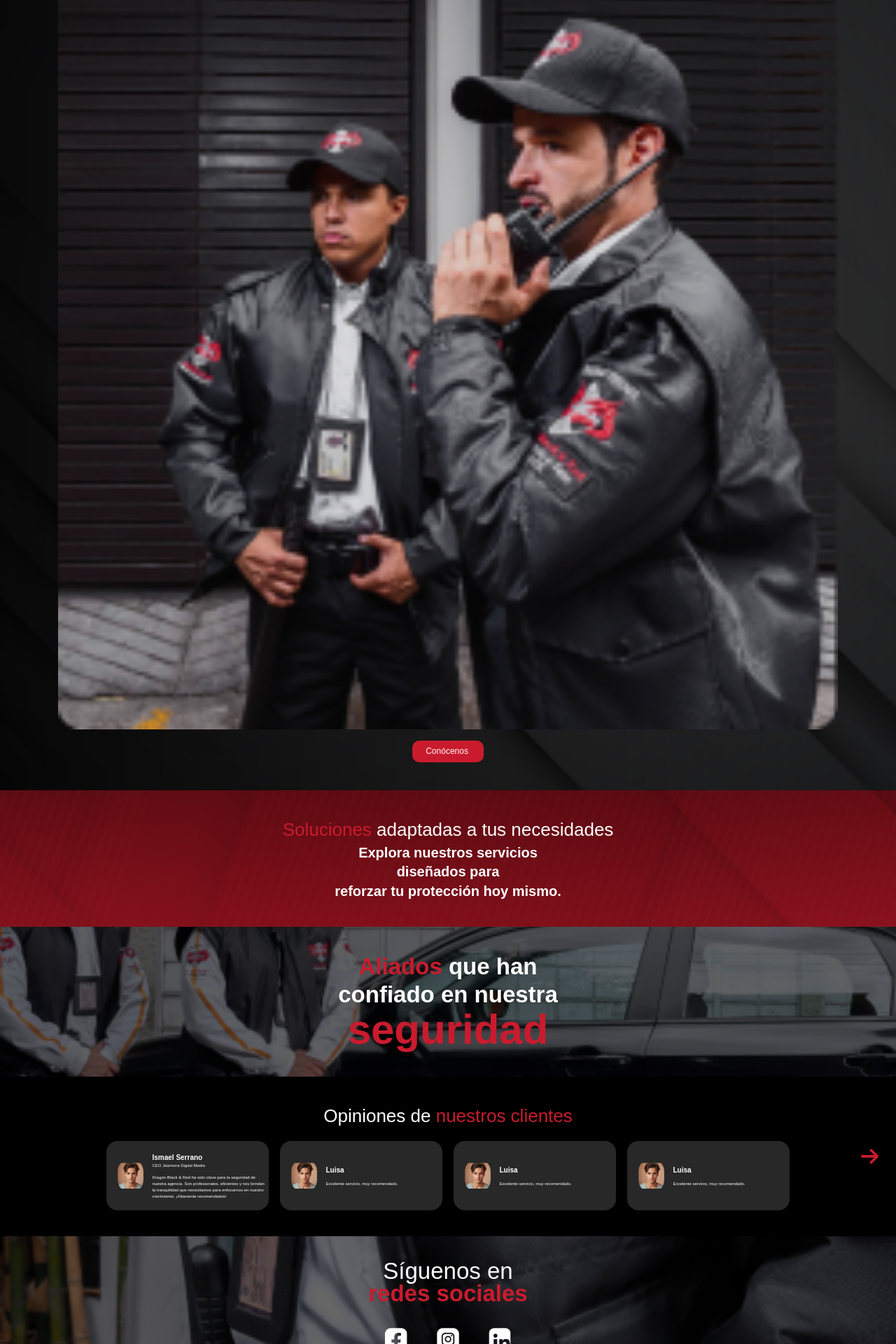
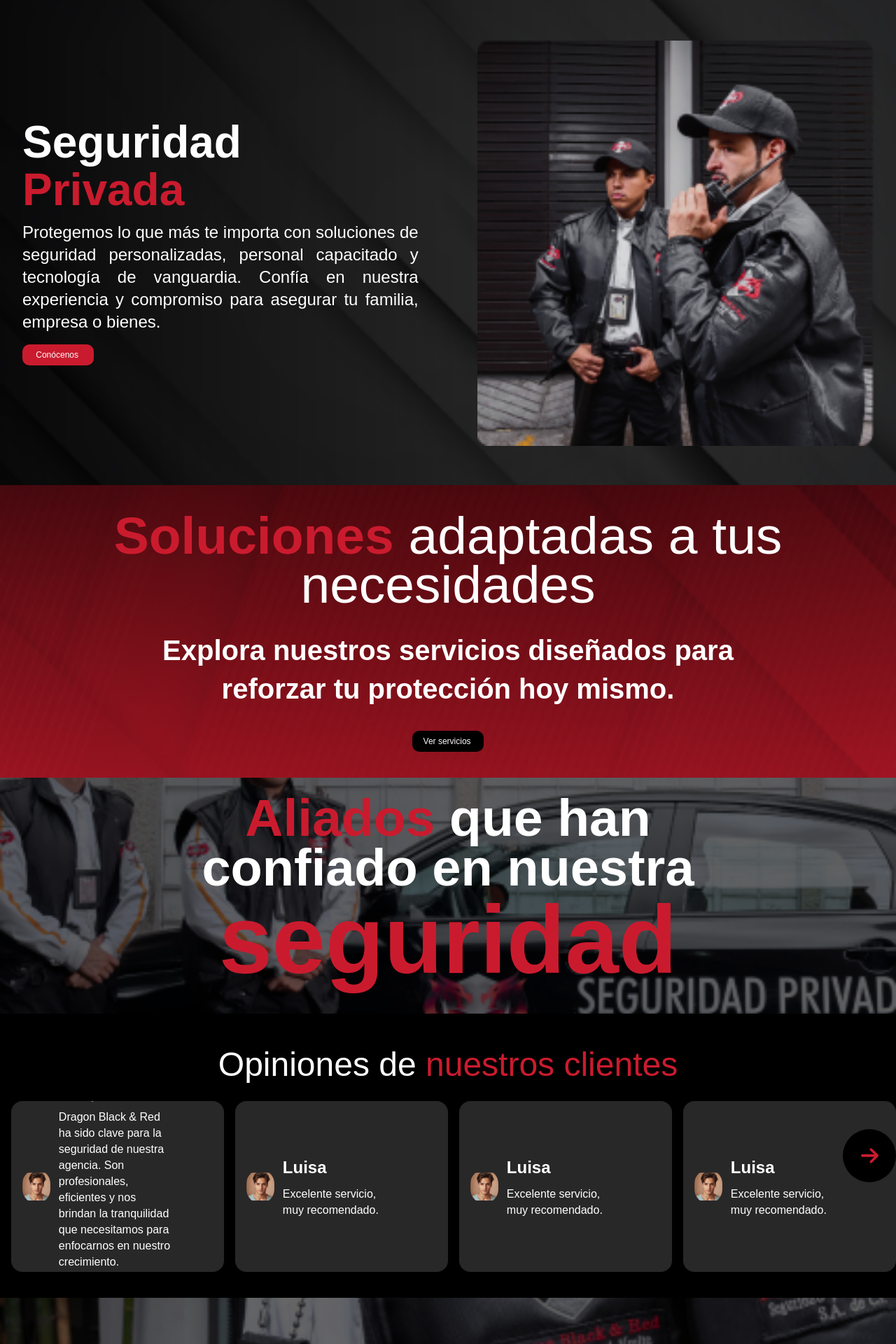
Before and after one commit to dragonbnr/dragonbnr, a Next.js app: page / in a window 1280 px wide. Shown: the part 880-2800 px from the top of the page at 70% size. Built offline with nearby package versions, Linux system fonts and the light colour scheme.

Commit message:
Enhance typography and layout across multiple components for improved readability and responsiveness; add BlackButton to SolucionesSection and adjust HeroSection dimensions

```diff
--- a/src/components/Conocenos/Hero.jsx
+++ b/src/components/Conocenos/Hero.jsx
@@ -13,7 +13,7 @@ function Hero() {
         alt="Background"
         />
       </div>
-      <h1 className="text-white text-[40.51px] font-semibold z-10 text-center">
+      <h1 className="text-white text-[40.51px] md:text-[50px] font-semibold z-10 text-center md:leading-[50px]">
         Tu seguridad, <br/>
         nuestra <span className="text-[#ca1b2e]">prioridad</span>
         </h1>
--- a/src/components/Conocenos/MisionVision.jsx
+++ b/src/components/Conocenos/MisionVision.jsx
@@ -4,7 +4,7 @@ import BlackButton from '../Buttons/BlackButton';
 
 function MisionVision() {
   return (
-    <div className="w-full h-auto flex flex-col justify-center items-center text-center bg-black py-10 relative">
+    <div className="w-full h-auto flex flex-col md:flex-row justify-center items-center text-center bg-black py-10 relative">
          <div className='w-full h-full absolute z-0 '>
         <Image src={"/images/conocenos/mision/bg.png"}
         layout='fill'
@@ -14,6 +14,8 @@ function MisionVision() {
         alt="Background"
         />
       </div>
+
+      <div className='z-10'>
       <div className="w-[87%] h-auto mt-[20px] mb-4 z-10">
         <Image
           src="/images/conocenos/mision/mision.png"
@@ -24,6 +26,7 @@ function MisionVision() {
           className="object-cover "
         />
       </div>
+
       <h1 className="text-[25px] font-semibold text-white leading-7 mb-[11px] z-10">
       Misión <br />
       </h1>
@@ -31,6 +34,7 @@ function MisionVision() {
       Ofrecer nuestros servicios de seguridad privada para proteger de forma eficaz, tu familia, bienes, o activos, contando con elementos capacitados para realizar las tareas de manera profesional, brindándote seguridad, y confianza, llevando a cabo transparencia, entre la empresa y el cliente, acompañado de tecnologías que se adaptan a los cambios volátiles de hoy en día.
 
       </p>
+      </div>
       <div className="w-[87%] h-auto mt-[20px] mb-4 z-10">
         <Image
           src="/images/conocenos/mision/vision.png"
--- a/src/components/Conocenos/Quienes.jsx
+++ b/src/components/Conocenos/Quienes.jsx
@@ -4,7 +4,7 @@ import BlackButton from '../Buttons/BlackButton';
 
 function Quienes() {
   return (
-    <div className="w-full h-auto flex flex-col justify-center items-center text-center bg-black py-10 relative">
+    <div className="w-full h-auto flex flex-col md:flex-row justify-center items-center text-center bg-black py-10 relative md:px-8">
          <div className='w-full h-full absolute z-0 '>
         <Image src={"/images/conocenos/quienes/bg.png"}
         layout='fill'
@@ -14,6 +14,7 @@ function Quienes() {
         alt="Background"
         />
       </div>
+      <div className='w-full flex flex-col items-center md:items-start z-10 '>
       <h1 className="text-[25px] font-semibold text-white leading-7 mb-[11px] z-10">
       ¿Quiénes somos? <br />
       </h1>
@@ -21,7 +22,11 @@ function Quienes() {
       Somos una empresa mexicana de seguridad privada, nuestra prioridad es la protección de nuestros clientes, la transparencia y ética, ofreciendo servicios de seguridad con soluciones integrales, basándonos en las necesidades específicas de cada cliente.  Contamos con personal altamente capacitado, acompañado de innovación y tecnología que permita desarrollar nuestro trabajo de forma eficiente, adaptándonos a los cambios constantes en el mercado de la seguridad, comprometidos en proteger tu familia, empresa, o bienes.
 
       </p>
-      <div className="w-[87%] h-auto mt-[20px] mb-4 z-10">
+      <div className='w-full flex justify-center md:justify-start'>
+      <BlackButton texto="Conócenos" url="/Conocenos" />
+      </div>
+      </div>
+      <div className="w-[87%] h-auto  mt-[20px] mb-4 z-10">
         <Image
           src="/images/conocenos/quienes/guardias.png"
           width={1500}
@@ -31,7 +36,9 @@ function Quienes() {
           className="object-cover "
         />
       </div>
+      <div className='lg:hidden'>
       <BlackButton texto="Conócenos" url="/Conocenos" />
+      </div>
     </div>
   );
 }
--- a/src/components/Home/Aliados.jsx
+++ b/src/components/Home/Aliados.jsx
@@ -17,17 +17,17 @@ const Aliados = () => {
       </div>
       <div className="flex flex-col justify-center items-center z-10">
         <h1 className="text-[33px] text-center text-white font-bold leading-[40px]">
-  <p>
+  <p className='lg:text-[75px] lg:mb-8'>
 
         <span className="text-[#ca1b2e]  ">Aliados</span> que han
   </p>
-  <p>
+  <p >
 
-        <span className="text-white ">confiado en nuestra</span>
+        <span className="text-white lg:text-[74px]">confiado en nuestra</span>
   </p>
   <p>
 
-<span className="text-[#ca1b2e] text-6xl ">seguridad</span>
+<span className="text-[#ca1b2e] text-6xl lg:text-[137px] ">seguridad</span>
 </p>
         </h1>
 
--- a/src/components/Home/HeroSection.jsx
+++ b/src/components/Home/HeroSection.jsx
@@ -3,7 +3,7 @@ import Image from 'next/image';
 
 const HeroSection = () => {
   return (
-    <div className="relative w-full h-[550px] bg-black overflow-hidden"
+    <div className="relative w-full h-[550px] md:h-[650px] lg:h-screen bg-black overflow-hidden"
     >
       <div className='w-full h-full absolute z-0 '>
         <Image src={"/images/home/hero/bg.png"}
@@ -17,19 +17,21 @@ const HeroSection = () => {
 
       <div className="bg-black text-center text-white px-4 flex flex-col justify-center items-center pt-[36px] ">
       <div className="w-[176.20px] h-[19.90px] relative flex-col justify-start items-start inline-flex" >
-        <Image src="/images/logoletra.svg" quality={100} width={156} height={161} alt="Logo" className='w-full h-full object-cover' />
+        <Image src="/images/logoletra.svg" quality={100} width={156} height={161} alt="Logo" className='w-full  h-full object-cover' />
         </div>
-        <h1 className="text-[40px] font-bold mb-6 leading-10 mt-[18px] z-10">Seguridad privada <br/> al límite</h1>
+        <h1 className="text-[40px] lg:text-[90px] xl:text-[120px] font-bold mb-6 leading-10 lg:leading-[90px]  xl:leading-[120px] mt-[18px] z-10">Seguridad privada <br/> al límite</h1>
       </div>
 
-      <div className='absolute  left-0 right-0 mx-auto bottom-0'>
+      <div className='absolute  left-0 right-0 mx-auto bottom-0 lg:-bottom-[150px]'>
+        <div className='w-full h-[400px] md:h-[500px] lg:h-[650px] '>
       <Image src={"/images/home/hero/guardias.png"}
         width={1500}
         height={1500}
         alt="Guardias"
         quality={100}
-        className=" object-cover h-[400px]"
+        className=" object-cover  h-full w-full"
         />
+        </div>
         </div>
 
     </div>
--- a/src/components/Home/Redes.jsx
+++ b/src/components/Home/Redes.jsx
@@ -4,7 +4,7 @@ import RedButton from '../Buttons/RedButton'
 
 function Redes() {
   return (
-    <div className="w-full h-[385px] flex flex-col justify-center items-center text-center bg-black py-10 relative">
+    <div className="w-full h-[385px] lg:h-[700px] flex flex-col justify-center items-center text-center bg-black py-10 relative">
          <div className='w-full h-full absolute z-0 '>
         <Image src={"/images/home/redes/bg.png"}
         layout='fill'
@@ -15,40 +15,40 @@ function Redes() {
         />
       </div>
       <div className="absolute h-full flex flex-col justify-center items-center z-10 ">
-        <h1 className="text-white text-[33px] leading-8">
+        <h1 className="text-white text-[33px] lg:text-[50px] leading-8 lg:leading-[48px]">
             Síguenos en <br/>
             <span className="text-[#ca1b2e] font-bold">redes sociales</span>
             </h1>
-            <div className="flex justify-center space-x-10 mt-8">
+            <div className="flex justify-center space-x-10 mt-8 lg:mt-4">
               <Image
                 src={"/images/iconos/fb.png"}
                 quality={100}
                 width={"34"}
                 height={"34"}
-                className="cursor-pointer"
+                className="cursor-pointer lg:w-[56px] "
               />
               <Image
                 src={"/images/iconos/instagram.png"}
                 quality={100}
                 width={"34"}
                 height={"34"}
-                className="cursor-pointer"
+                className="cursor-pointer lg:w-[56px] "
               />
               <Image
                 src={"/images/iconos/linkedin.png"}
                 quality={100}
                 width={"34"}
                 height={"34"}
-                className="cursor-pointer"
+                className="cursor-pointer lg:w-[56px] "
               />
             </div>
-            <a href="mailto:dragonblackandredsegprivada@hotmail.com" className="text-white my-4">dragonblackandredsegprivada@hotmail.com</a>
-            <h2 className="leading-6 mb-4">
-            <span className="text-white text-[24px]">Contamos con</span><br/>
-            <span className="text-white text-[24.83px]
+            <a href="mailto:dragonblackandredsegprivada@hotmail.com" className="text-white my-4 lg:text-[33px] ">dragonblackandredsegprivada@hotmail.com</a>
+            <h2 className="leading-6 lg:leading-[50px] mb-4">
+            <span className="text-white text-[24px] lg:text-[75px]">Contamos con</span><br/>
+            <span className="text-white text-[24.83px] lg:text-[74px]
 font-bold">servicios de seguridad</span><br/>
             <span className="text-[#ca1b2e]
-text-[33.28px]
+text-[33.28px] lg:text-[100px]
 font-bold">altamente capacitado</span>
             </h2>
             <RedButton texto="Contáctanos" url="/Contacto" />
--- a/src/components/Home/SeguridadSection.jsx
+++ b/src/components/Home/SeguridadSection.jsx
@@ -4,7 +4,7 @@ import RedButton from '../Buttons/RedButton';
 
 function SeguridadSection() {
   return (
-    <div className="w-full h-auto flex flex-col justify-center items-center text-center bg-black py-10 relative">
+    <div className="w-full h-auto flex flex-col lg:flex-row justify-center items-center text-center bg-black py-10 relative lg:px-8">
          <div className='w-full h-full absolute z-0 '>
         <Image src={"/images/home/seguridad/bg.png"}
         quality={100}
@@ -14,12 +14,17 @@ function SeguridadSection() {
         alt="Background"
         />
       </div>
-      <h1 className="text-[25px] font-semibold text-white leading-7 mb-[11px] z-10">
+      <div className='w-full flex flex-col items-center lg:items-start z-10 '>
+      <h1 className="text-[25px] lg:text-[64px] font-semibold text-white leading-7 lg:leading-[68px] mb-[11px] lg:text-left">
         Seguridad <br /> <span className="text-[#ca1b2e]"> Privada</span>
       </h1>
-      <p className="w-[87%] text-justify text-white text-[10px] font-normal leading-3 mb-4 z-10">
+      <p className="w-[87%] text-justify text-white text-[10px] lg:text-[24px] font-normal leading-3 lg:leading-[32px] mb-4 z-10">
         Protegemos lo que más te importa con soluciones de seguridad personalizadas, personal capacitado y tecnología de vanguardia. Confía en nuestra experiencia y compromiso para asegurar tu familia, empresa o bienes.
       </p>
+      <div className='w-full flex justify-center lg:justify-start'>
+      <RedButton texto="Conócenos" url="/Conocenos" />
+      </div>
+      </div>
       <div className="w-[87%] h-auto mt-[20px] mb-4 z-10">
         <Image
           src="/images/home/seguridad/guardias.png"
@@ -30,7 +35,9 @@ function SeguridadSection() {
           className="object-cover "
         />
       </div>
+      <div className='lg:hidden'>
       <RedButton texto="Conócenos" url="/Conocenos" />
+      </div>
     </div>
   );
 }
--- a/src/components/Home/SolucionesSection.jsx
+++ b/src/components/Home/SolucionesSection.jsx
@@ -1,5 +1,6 @@
 import { motion } from 'framer-motion';
 import Image from 'next/image';
+import BlackButton from '../Buttons/BlackButton';
 
 const SolucionesSection = () => {
   return (
@@ -15,12 +16,13 @@ const SolucionesSection = () => {
         />
       </div>
       <div className="flex flex-col justify-center items-center z-10">
-        <h1 className="text-[26px] text-center text-white">
+        <h1 className="text-[26px] lg:text-[75px] text-center text-white lg:leading-[70px]">
 
-        <span className="text-[#ca1b2e] ">Soluciones</span> adaptadas a tus necesidades
+        <span className="text-[#ca1b2e] font-bold ">Soluciones</span> adaptadas a tus necesidades
         </h1>
-        <p className="w-[70%] text-center text-white text-xl font-bold  leading-snug">Explora nuestros servicios diseñados para <br/>reforzar tu protección hoy mismo.</p>
+        <p className="w-[70%] lg:w-[80%] text-center text-white text-xl lg:text-[40px] font-bold  leading-snug mb-8 lg:mt-8">Explora nuestros servicios diseñados para <br/>reforzar tu protección hoy mismo.</p>
         </div>
+        <BlackButton texto={"Ver servicios"} url={"/Servicios"} />
       </div>
   );
 };
--- a/src/components/Home/Testimonials/Testimonial.jsx
+++ b/src/components/Home/Testimonials/Testimonial.jsx
@@ -3,16 +3,18 @@ import Image from 'next/image'
 
 function Testimonial({testimonio}) {
   return (
-    <div className="w-[232px] h-[99px] flex justify-center items-center  bg-[#282828] gap-3 pl-4 rounded-[16px]">
+    <div className="w-[232px] lg:w-[568px] h-[99px] lg:h-[244px] flex justify-center items-center  bg-[#282828] gap-3 pl-4 rounded-[16px]">
 
     <div className="w-[48.61px] h-[48.61px] justify-center items-center inline-flex">
-        <Image width={"119"} height={'119'} quality={100}className="w-full h-full relative rounded-[20.23px] object-contain" src={testimonio?.image} />
+        <Image width={"119"} height={'119'} quality={100}className="w-full h-full relative rounded-[20.23px] object-contain" src={testimonio?.image}
+        alt='Testimonio'
+        />
     </div>
 
     <div className="w-full flex-col">
-    <p className="w-[162px]  text-white  font-bold  text-[10px]">{testimonio?.nombre}</p>
+    <p className="w-[162px] lg:w-full  text-white  font-bold  text-[10px] lg:text-[24px]">{testimonio?.nombre}</p>
     <p className="w-[162px]  text-white font-light text-[6px] mb-2 ">{testimonio?.puesto}</p>
-    <p className="w-[162px]  text-white  leading-[9px] text-[6px]">{testimonio?.description}</p>
+    <p className="w-[162px]  text-white  leading-[9px] lg:leading-[23px] text-[6px] lg:text-[16px]">{testimonio?.description}</p>
     </div>
 </div>
   )
--- a/src/components/Home/TestimonialsSection.jsx
+++ b/src/components/Home/TestimonialsSection.jsx
@@ -111,10 +111,10 @@ const TestimonialsSection = () => {
           />
         </button>
       )}
-      <h1 className="mb-4 text-[26px] text-center text-white">
+      <h1 className="mb-4 text-[26px] lg:text-[48px] text-center text-white">
         Opiniones de <span className="text-[#ca1b2e] ">nuestros clientes</span>
       </h1>
-      <div className="flex  lg:justify-center gap-4 overflow-x-auto relative  w-full no-scrollbar pl-4 lg:pl-0"
+      <div className="w-full flex  lg:justify-center gap-4 overflow-x-auto relative   no-scrollbar pl-4 "
       ref={containerRef}
       >
 
```
